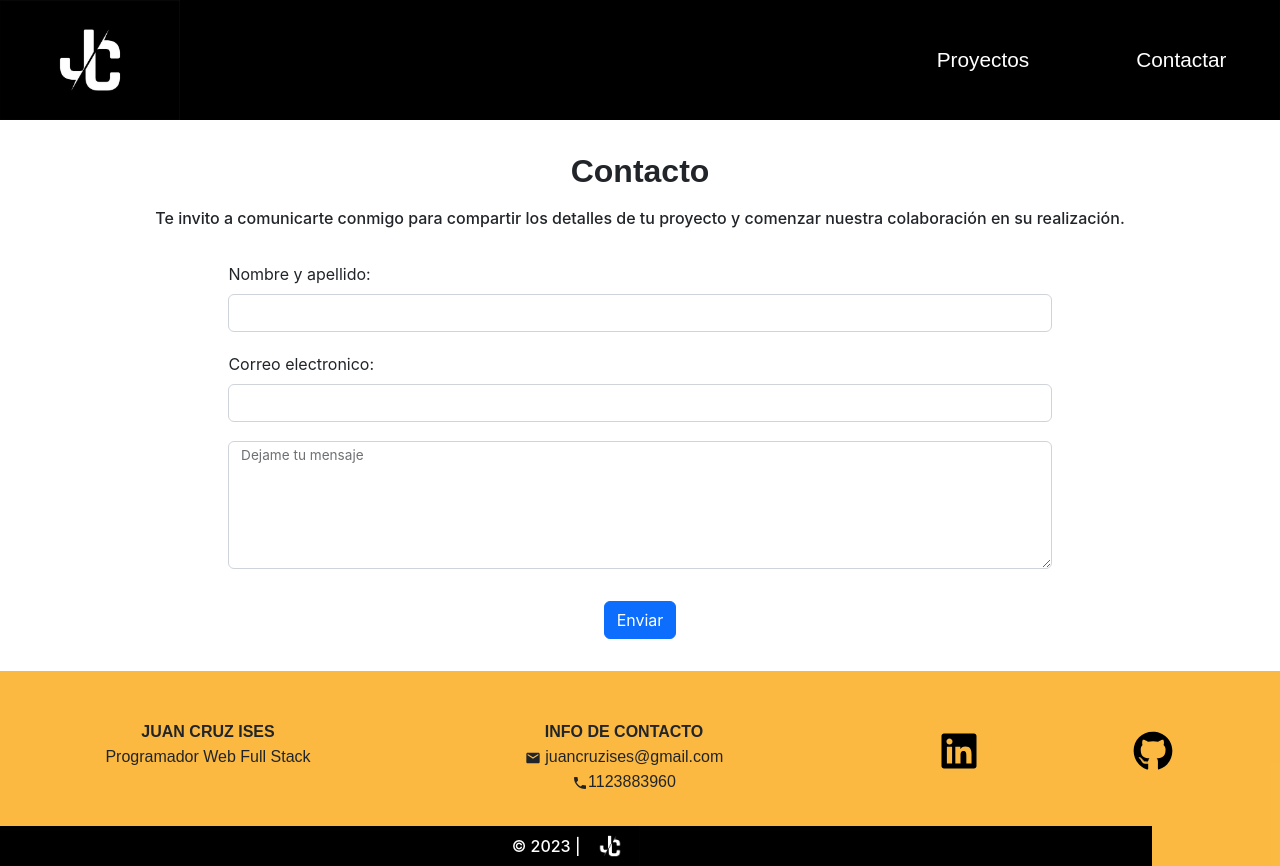
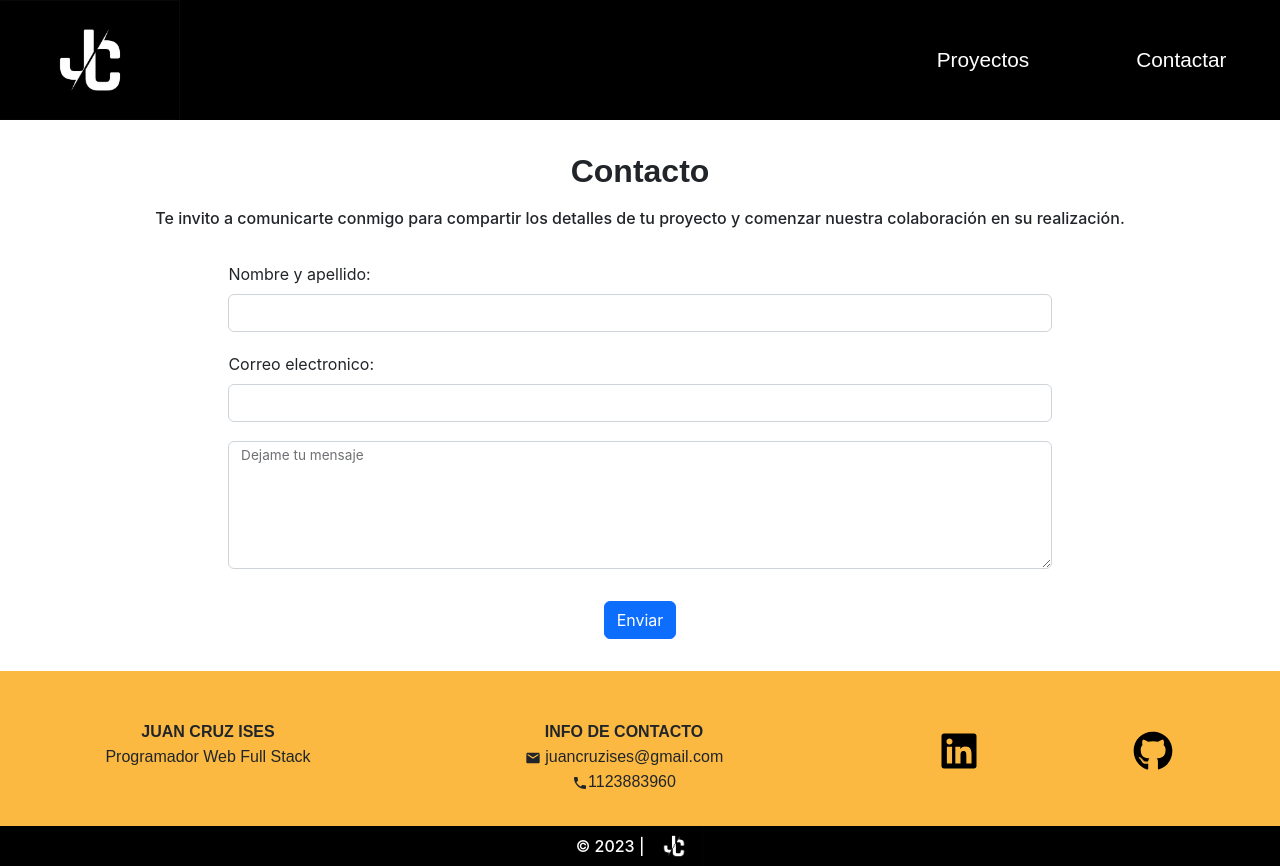
Before and after one commit to JuanCruzIses/portfolio, a React (Create React App) app: page /contact in a window 1280 px wide. Built offline with nearby package versions, Linux system fonts and the light colour scheme.

Commit message:
Upgrades in css

```diff
--- a/src/css/footer.css
+++ b/src/css/footer.css
@@ -70,6 +70,7 @@ span {
     align-items: center;
     justify-content: center;
     display: flex;
+    width: 100%;
     height: 2.1em;
 }
 
--- a/src/css/skillCards.css
+++ b/src/css/skillCards.css
@@ -1,5 +1,5 @@
 .card-container{
-    margin: 6em auto 2em;
+    margin: 4em auto 2em;
     max-width: 80%;
     display: flex;
     flex-direction: row;
```
